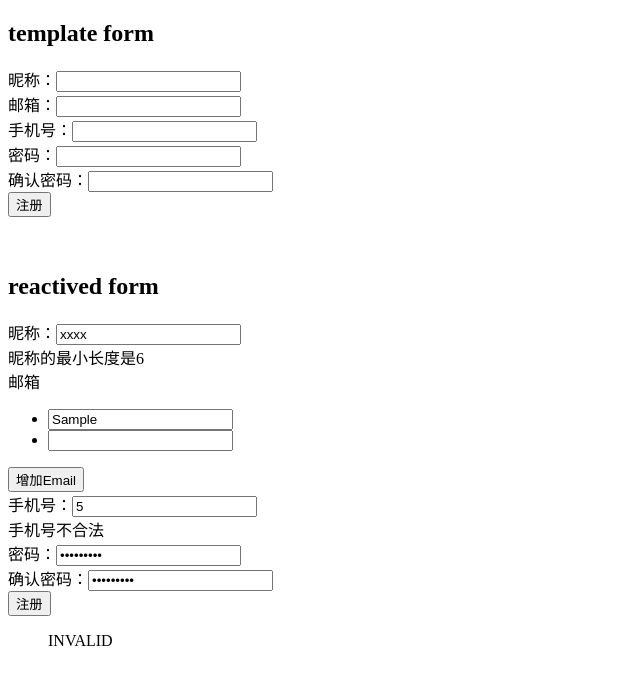
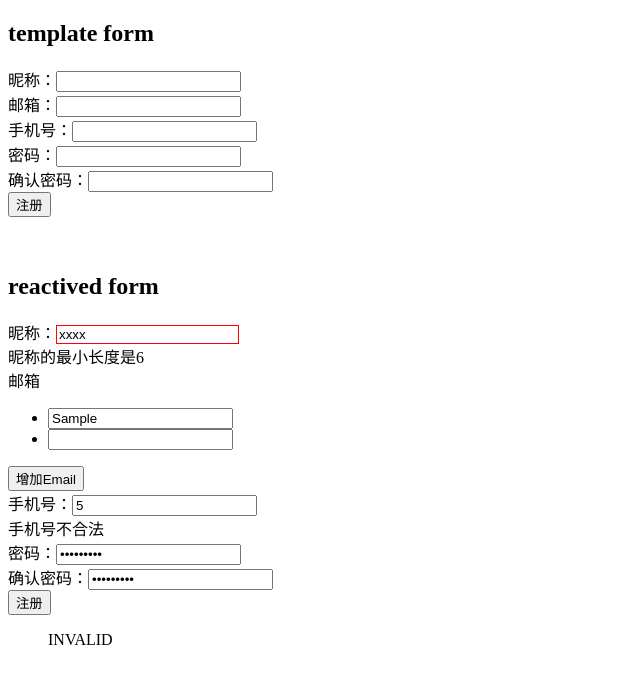
Before and after one commit to LeMueller/angular_form, an Angular app: page / in a window 1280 px wide. Both pictures are taken after typing "Sample", "5", "Sample123", "Sample123" into the empty fields and a click on the button "增加Email". Shown: the top 684 px of the page, without its empty margins (0-640 px from the left). Built offline with nearby package versions, Linux system fonts and the light colour scheme.

Commit message:
status of item in formModel

```diff
--- a/src/app/reactived-form/reactived-form.component.css
+++ b/src/app/reactived-form/reactived-form.component.css
@@ -0,0 +1,3 @@
+.inputHasError {
+    border: 1px solid red;
+}
--- a/src/app/reactived-form/reactived-form.component.html
+++ b/src/app/reactived-form/reactived-form.component.html
@@ -2,7 +2,7 @@
 
 <form [formGroup]="formModel" (submit)="createUser()">
     <!-- 绑定对象里面的名字时，除了formControlArray, 都要用 xxxName。 因为[]是属性绑定， 类里一定更要有一个对应的属性，然而对象里的名字不是类里的属性，所以不行 -->
-    <div>昵称：<input formControlName="nickName" type="text" required pattern="[a-zA-Z0-9]+"></div>
+    <div>昵称：<input formControlName="nickName" type="text" required pattern="[a-zA-Z0-9]+" [class.inputHasError]="formModel.get('nickName').invalid"></div>
 
     <!-- hasError(errorCode, path) errorCode: error的key， path: error的formControlName example: nickName: ['xxxx', [Validators.required, Validators.minLength(6)]]-->
     <div [hidden]="!formModel.hasError('required', 'nickName')">
@@ -23,13 +23,24 @@
     </div>
 
     <div>手机号：<input formControlName="mobile" type="number"></div>
-    <div [hidden]="!formModel.hasError('mobile', 'mobile')">
+    <!-- Use status of the item in formModel (pristine & dirty 是否被改变过) -->
+    <div [hidden]="formModel.get('mobile').valid || formModel.get('mobile').pristine">
+      <div [hidden]="!formModel.hasError('mobile', 'mobile')">
       手机号不合法
+      </div>
+    </div>
+    <div [hidden]="!formModel.get('mobile').pending">
+      正在校验手机号合法性
     </div>
 
     <div formGroupName="passwordInfo">
       <div>密码：<input formControlName="password" type="password"></div>
-      <div [hidden]="!formModel.hasError('required', 'passwordInfo.password')">密码是必填项</div>
+
+      <!-- Use status of the item in formModel (touched & untouched 是否获取过焦点)-->
+      <div [hidden]="formModel.get('passwordInfo.password').valid || formModel.get('passwordInfo.password').untouched">
+        <div [hidden]="!formModel.hasError('required', 'passwordInfo.password')">密码是必填项</div>
+      </div>
+
       <div>确认密码：<input formControlName="passwordConfirm" type="password"></div>
     </div>
     <!-- Problem: 这里始终不对,不知道为什么 -->
```
